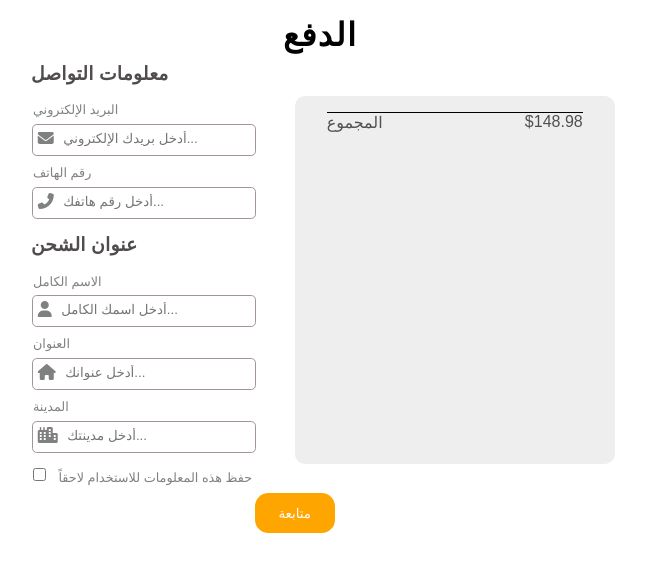
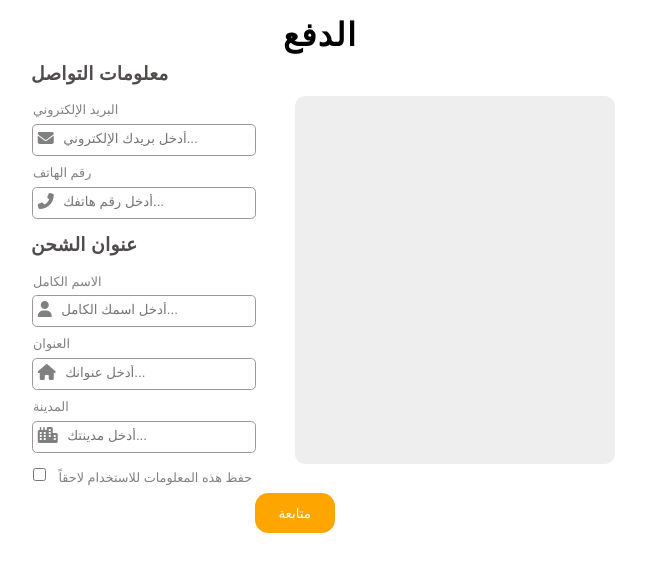
Before and after one commit to yaseenalfaires/checkoutpage, a plain HTML site: page index.html in a window 1280 px wide. Shown: the whole page, without its empty margins (320-966 px from the left). Drawn offline with Linux system fonts and the light colour scheme.

Commit message:
index.html

```diff
--- a/index.html
+++ b/index.html
@@ -73,9 +73,7 @@
         <aside>
 
 
-            <nav class="shipping-total">
-                <p><span>المجموع</span> <span>$148.98</span></p>
-            </nav>
+
         </aside>
 
     </div>
```
